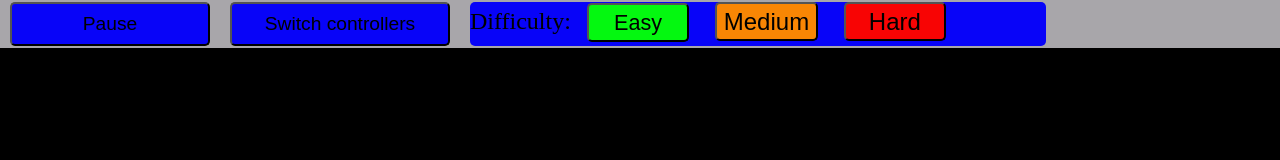
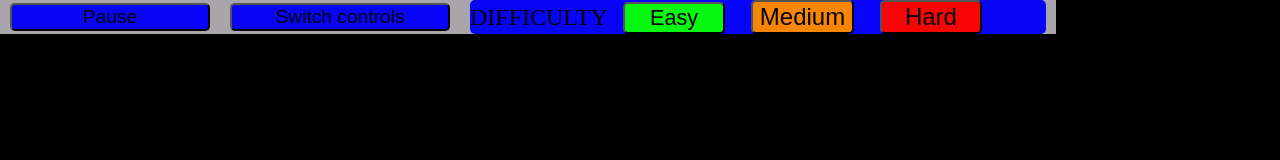
Before and after one commit to PANATARA/SpaceBattle, a plain HTML site: page index.html in a window 1280 px wide. Drawn offline with Linux system fonts and the light colour scheme.

Commit message:
Update index.html

```diff
--- a/index.html
+++ b/index.html
@@ -2,17 +2,15 @@
 <html lang="en">
 <head>
     <meta charset="UTF-8">
-    <!-- <meta name="viewport" content="width=device-width, initial-scale=1, maximum-scale=1, user-scalable=no"> -->
     <link rel="stylesheet" href="style.css"/>
-    <!-- <script src="script.js"></script> -->
     <title>Game</title>
 </head>
 <body>
     <canvas id="canvas" width="512" height="1024"></canvas>
-    <div class="menu" style="width:100%;height:6%;">
-        <button onclick="toogleFunc()" id="startstop">Pause</button>
-        <button onclick="uprav()" id="buttuprav">Switch controllers</button>
-        <div class="difficulty"> Difficulty:
+    <div class="menu" >
+        <button  onclick="toogleFunc()" id="startstop">Pause</button>
+        <button  onclick="uprav()" id="buttuprav">Switch controls</button>
+        <div class="difficulty">DIFFICULTY
             <button onclick="easyFunc()" id="easy">Easy</button>
             <button onclick="mediumFunc()" id="medium">Medium</button>
             <button onclick="hardFunc()" id="hard">Hard</button>
```
